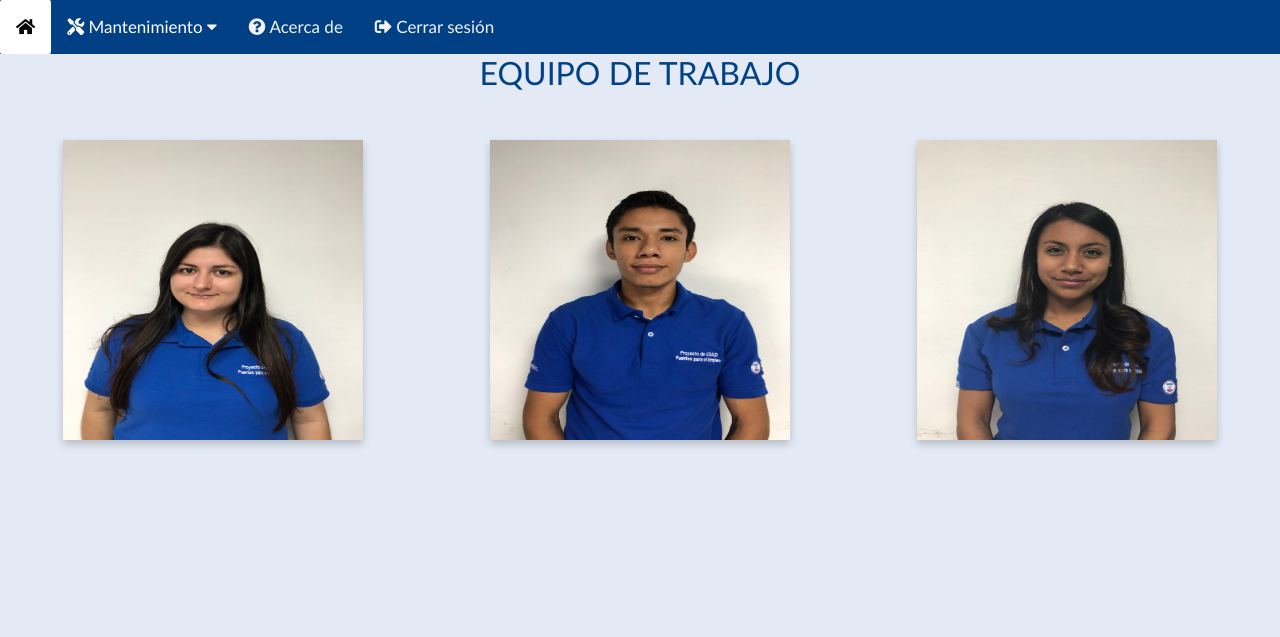
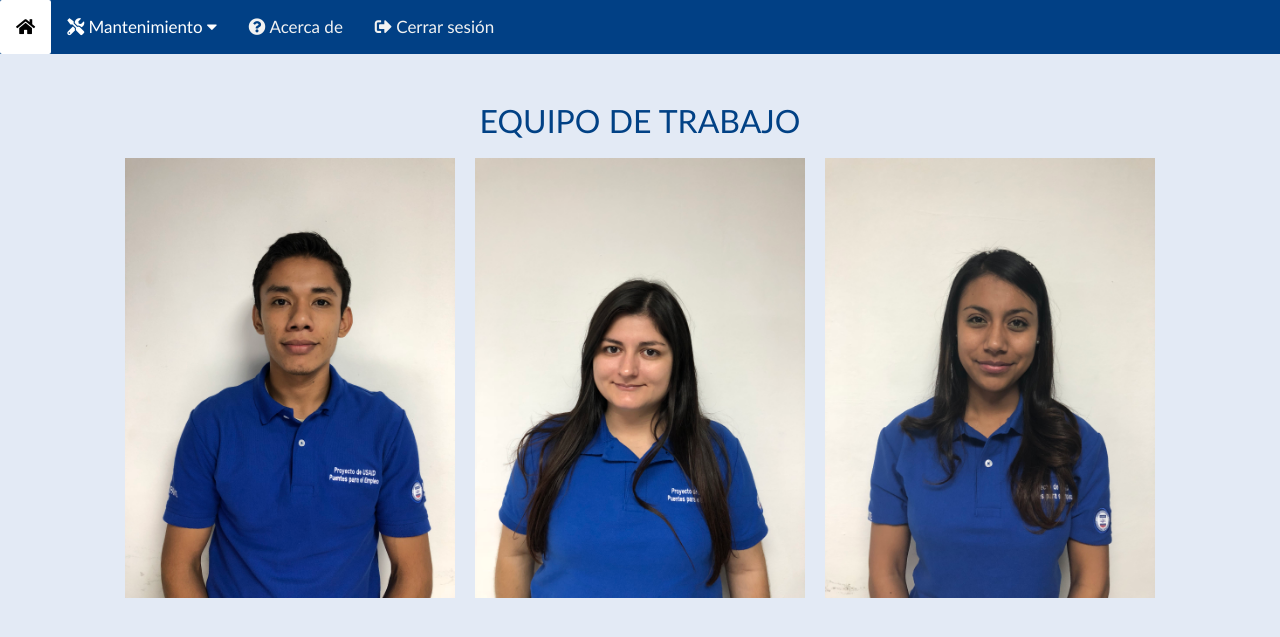
Before and after one commit to danielM9521/Notas_HVT, a PHP site: page /views/acerca_de.php in a window 1280 px wide. Shown: the top 637 px of the page. Run offline with PHP 8.4, Linux system fonts and the light colour scheme; some libraries are stand-ins or nearby versions.

Commit message:
acerca de nuevo

```diff
--- a/views/acerca_de.php
+++ b/views/acerca_de.php
@@ -1,121 +1,163 @@
 <?php require_once("../header.php");?>
+<?php require_once("../navbar.php");?>
+<link rel="stylesheet" href="./css/style.css">
 <style>
 
 
-body {
-  font-family: Arial, Helvetica, sans-serif;
+@import url(https://fonts.googleapis.com/css?family=Raleway:400,200,300,800);
+figure.snip0015 {
+  font-family: 'Raleway', Arial, sans-serif;
+  color: #fff;
+  position: relative;
+  overflow: hidden;
+  margin: 10px;
+  min-width: 220px;
+  max-width: 330px;
+  max-height: 600px;
+  width: 100%;
+  background: #000000;
+  text-align: center;
+}
+figure.snip0015 * {
+  -webkit-box-sizing: border-box;
+  box-sizing: border-box;
+}
+figure.snip0015 img {
+  opacity: 1;
+  width: 100%;
+  -webkit-transition: opacity 0.35s;
+  transition: opacity 0.35s;
+}
+figure.snip0015 figcaption {
+  position: absolute;
+  bottom: 0;
+  left: 0;
+  padding: 11em 0em;
+  width: 100%;
+  height: 100%;
+}
+figure.snip0015 figcaption::before {
+  position: absolute;
+  top: 50%;
+  right: 30px;
+  bottom: 50%;
+  left: 30px;
+  border-top: 1px solid rgba(255, 255, 255, 0.8);
+  border-bottom: 1px solid rgba(255, 255, 255, 0.8);
+  content: '';
+  opacity: 0;
+  background-color: #ffffff;
+  -webkit-transition: all 0.4s;
+  transition: all 0.4s;
+  -webkit-transition-delay: 0.6s;
+  transition-delay: 0.6s;
+}
+figure.snip0015 h2,
+figure.snip0015 p {
+
+  opacity: 0;
+  -webkit-transition: opacity 0.35s, -webkit-transform 0.35s;
+  transition: opacity 0.35s,-webkit-transform 0.35s,-moz-transform 0.35s,-o-transform 0.35s,transform 0.35s;
+}
+figure.snip0015 h2 {
+  word-spacing: -0.15em;
+  font-weight: 300;
+  text-transform: uppercase;
+  -webkit-transform: translate3d(0%, 50%, 0);
+  transform: translate3d(0%, 50%, 0);
+  -webkit-transition-delay: 0.3s;
+  transition-delay: 0.3s;
+}
+figure.snip0015 h2 span {
+  font-weight: 800;
+}
+figure.snip0015 p {
+  font-weight: 200	;
+  -webkit-transition-delay: 0s;
+  transition-delay: 0s;
+}
+figure.snip0015 a {
+  left: 0;
+  right: 0;
+  top: 0;
+  bottom: 0;
+  position: absolute;
+  color: #ffffff;
+}
+figure.snip0015:hover img {
+  opacity: 0.35;
+}
+figure.snip0015:hover figcaption h2 {
+  opacity: 1;
+  -webkit-transform: translate3d(0%, 0%, 0);
+  transform: translate3d(0%, 0%, 0);
+  -webkit-transition-delay: 0.3s;
+  transition-delay: 0.3s;
+}
+figure.snip0015:hover figcaption p {
+  opacity: 0.9;
+  -webkit-transition-delay: 0.6s;
+  transition-delay: 0.6s;
+}
+figure.snip0015:hover figcaption::before {
+  background: rgba(255, 255, 255, 0);
+  top: 30px;
+  bottom: 30px;
+  opacity: 1;
+  -webkit-transition-delay: 0s;
+  transition-delay: 0s;
 }
 
-.flip-card {
 
-  margin: 0 auto;
-  margin-top: 40px;
-  background-color: transparent;
-  width: 300px;
-  height: 300px;
-  perspective: 1000px;
+/* Demo purposes only */
+
+.clas {
+
+  display: flex;
+  flex-flow:row wrap;
+  justify-content: center;
+  align-items: center;
+  margin: 0;
+  height: 100%;
 
 }
-
-.flip-card-inner {
-  position: relative;
-  width: 100%;
-  height: 100%;
+.texto{
   text-align: center;
-  transition: transform 0.6s;
-  transform-style: preserve-3d;
-  box-shadow: 0 4px 8px 0 rgba(0,0,0,0.2);
-}
-
-.flip-card:hover .flip-card-inner {
-  transform: rotateY(180deg);
-}
-
-.flip-card-front, .flip-card-back {
-  position: absolute;
-  width: 100%;
-  height: 100%;
-  backface-visibility: hidden;
-}
-
-.flip-card-front {
-  background-color: white;
-  color: black;
-  z-index: 2;
-}
-
-.flip-card-back {
-  background-color: #34495E;
   color: white;
-  transform: rotateY(180deg);
-  z-index: 1;
-}
-.cards-ali{
-  display:flex;
-  flex-flow:row wrap;
-  justify-content:center;
-}
-h2{
-  text-align: center;
-  color: #0A7D8B;
 }
 
 </style>
 <body>
-<?php require_once("../navbar.php");?>
-<link rel="stylesheet" href="./css/style.css">
+<br><br>
 <h2>EQUIPO DE TRABAJO</h2>
-<div class="cards-ali">
-
-<div class="flip-card">
-  <div class="flip-card-inner">
-    <div class="flip-card-front">
-  <img src="./images/2.jpg"  style="width:300px; height:300px">
-
-    </div>
-    <div class="flip-card-back">
-    <h1>Desarrollador</h1>
-    <h4>Gabriela Menéndez</h4>
-    <p class="nombrescard">Para mayor información contactenos</p>
-      <p class="nombrescard">gabriela.menendezfgksa@sv.cds</p>
-    <p class="nombrescard">Tel. 7281-4480</p>
-    </div>
-  </div>
-</div>
-<div class="flip-card">
-  <div class="flip-card-inner">
-    <div class="flip-card-front">
-  <img src="./images/1.jpg"  style="width:300px; height:300px">
-
-    </div>
-    <div class="flip-card-back">
-    <h1>Desarrollador</h1>
-      <h4>Daniel Murillo</h4>
-      <p class="nombrescard">Para mayor información contactenos</p>
-      <p class="nombrescard">daniel.murillo@proyectosfgk.org</p>
-      <p class="nombrescard">Tel.72083251</p>
-    </div>
-  </div>
-</div>
-<div class="flip-card">
-  <div class="flip-card-inner">
-    <div class="flip-card-front">
-  <img src="./images/3.jpg"  style="width:300px; height:300px">
-
-    </div>
-    <div class="flip-card-back">
-      <h1>Desarrollador</h1>
-      <h4>Stephannie Escobar</h4>
-      <p class="nombrescard">Para mayor información contactenos</p>
-      <p class="nombrescard">stephannie.escobar@proyectosfgk.org
-      <p class="nombrescard">Tel.75660113</p>
-    </div>
-  </div>
-</div>
-
-
-
-
+<div class="clas">
+<figure class="snip0015">
+	<img src="./images/1.jpg" alt="sample38"/>
+	<figcaption>
+		<h2 class="texto"><span>Desarrollador</span></h2>
+		<p class="texto">Daniel Alberto Murillo </p>
+    <p>daniel.murillo@proyectosfgk.org</p>
+		<a href="#"></a>
+	</figcaption>
+</figure>
+<figure class="snip0015">
+	<img src="./images/2.jpg" alt="sample39"/>
+	<figcaption>
+  <h2 class="texto"><span>Desarrollador</span></h2>
+		<p class="texto">Gabriela Menéndez</p>
+    <p>gabriela.menendez@proyectosfgk.org</p>
+		<a href="#"></a>
+	</figcaption>
+</figure>
+<figure class="snip0015">
+	<img src="./images/3.jpg" alt="sample40"/>
+	<figcaption>
+  <h2 class="texto"><span>Desarrollador</span></h2>
+		<p class="texto">Stephannie Escobar</p>
+    <p>stephannie.escobar@proyectosfgk.org</p>
+		<a href="#"></a>
+	</figcaption>
+</figure>
 </div>
 </body>
 </html>
```
